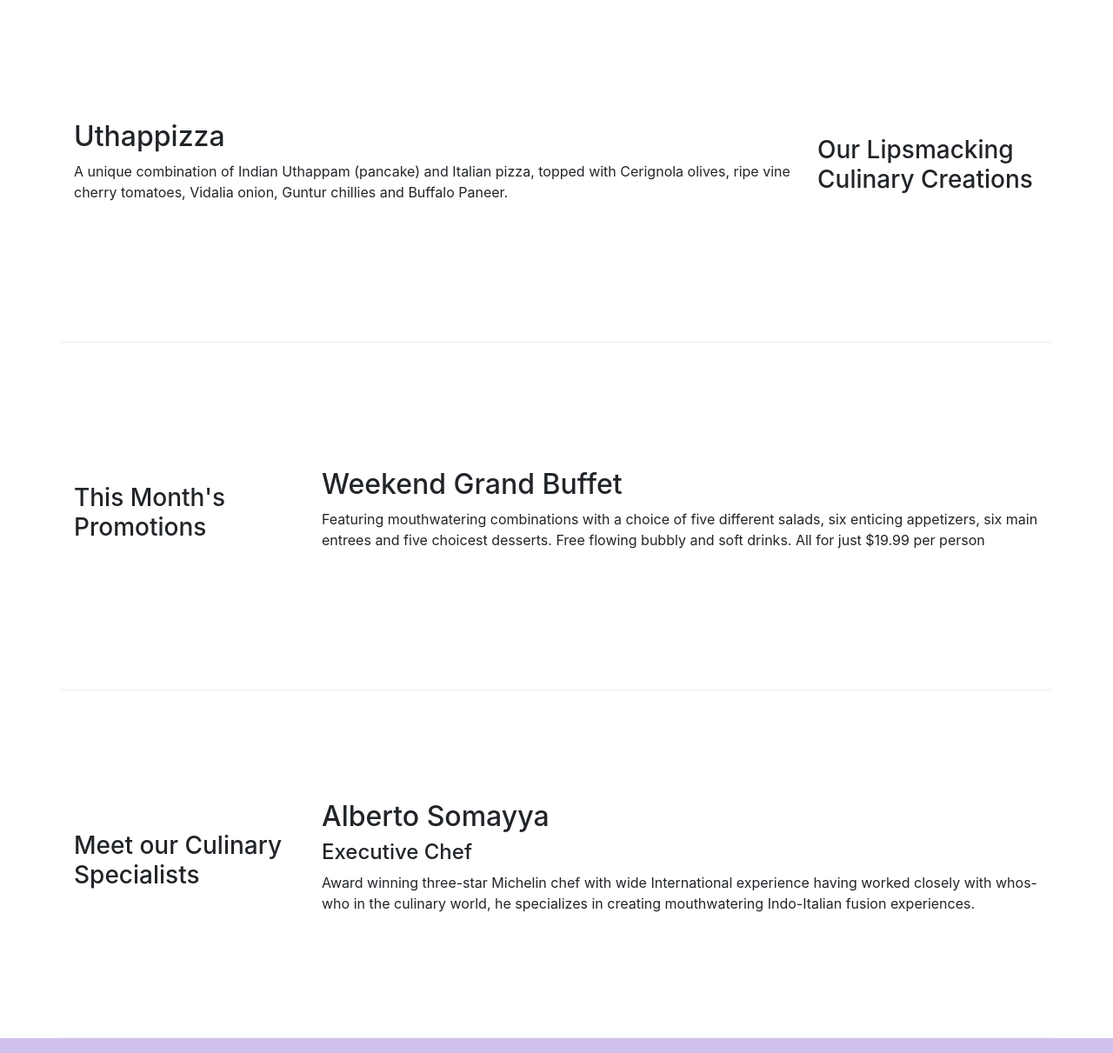
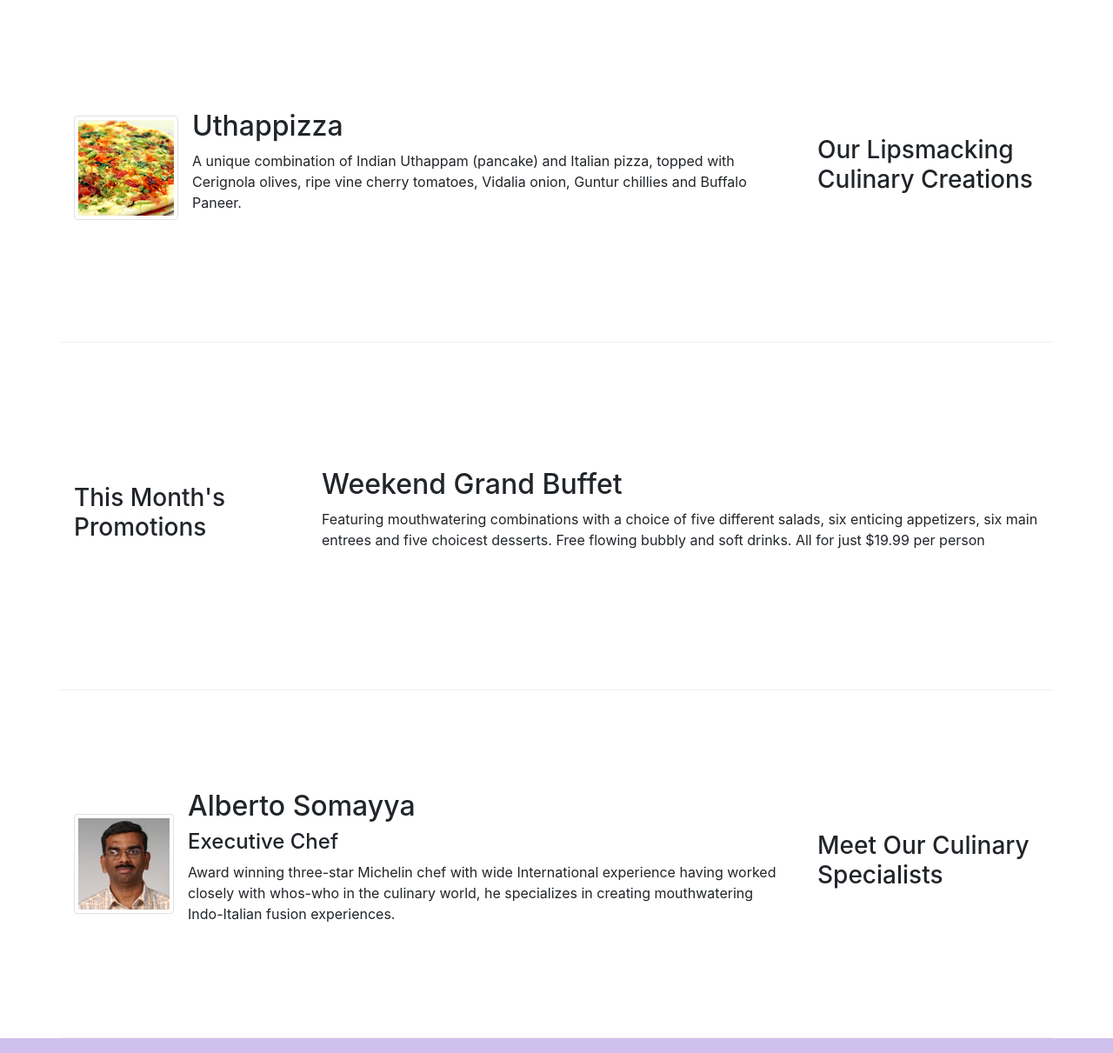
Before and after one commit to Abdelmounaim21/conFusion, a website: page index.html in a window 1280 px wide. Shown: the part 360-1571 px from the top of the page at 87% size. Drawn offline with nearby package versions, Linux system fonts and the light colour scheme.

Commit message:
images and media

```diff
--- a/index.html
+++ b/index.html
@@ -22,6 +22,7 @@
             <button class="navbar-toggler" type="button" data-toggle="collapse" data-target="#Navbar">
                 <span class="navbar-toggler-icon"></span>
             </button>
+            <a class="navbar-brand mr-2" href="#"><img src="img/logo.png" height="30" width="41"></a>
             <a class="navbar-brand" href="#">Ristorante Con Fusion</a>
             <div class="collapse navbar-collapse" id="Navbar">
                 <ul class="navbar-nav mr-auto">
@@ -41,7 +42,8 @@
                     <h1>Ristorante con Fusion</h1>
                     <p>We take inspiration from the World's best cuisines, and create a unique fusion experience. Our lipsmacking creations will tickle your culinary senses!</p>
                 </div>
-                <div class="col-12 col-sm">
+                <div class="col-12 col-sm align-self-center">
+                    <img src="img/logo.png" class="img-fluid">
                 </div>
             </div>
         </div>
@@ -50,16 +52,26 @@
 
 
     <div class="container">
-
-        <div class="row row-content align-items-center">
+        <div class="row row-content align-items-center" >
             <div class="col-12 col-sm-4 order-sm-last col-md-3">
-                <h3>Our Lipsmacking Culinary Creations</h3>
-            </div>
-            <div class="col col-sm order-sm-first col-md">
-                <h2>Uthappizza</h2>
-                <p class="d-none d-sm-block">A unique combination of Indian Uthappam (pancake) and Italian pizza, topped with Cerignola olives, ripe vine cherry tomatoes, Vidalia onion, Guntur chillies and Buffalo Paneer.</p>
+            <h3>Our Lipsmacking Culinary Creations</h3>
+          </div>
+        <div class="col col-sm order-sm-first col-md " >
+            <div class="media">
+                <img class="d-flex mr-3 img-thumbnail align-self-center"
+                        src="img/uthappizza.png" alt="Uthappizza">
+                <div class="media-body">
+                    <h2 class="mt-0">Uthappizza</h2>
+                    <p class="d-none d-sm-block">A unique combination of Indian Uthappam (pancake) and
+                        Italian pizza, topped with Cerignola olives, ripe vine
+                        cherry tomatoes, Vidalia onion, Guntur chillies and
+                        Buffalo Paneer.</p>
+                </div>
+              </div>
             </div>
         </div>
+
+
 
 
         <div class="row row-content align-items-center">
@@ -73,15 +85,27 @@
         </div>
 
         <div class="row row-content align-items-center">
-            <div class="col-12 col-sm-4 col-md-3">
-                <h3>Meet our Culinary Specialists</h3>
+            <div class="col-12 col-sm-4 order-sm-last col-md-3">
+                <h3>Meet Our Culinary Specialists</h3>
             </div>
-            <div class="col col-sm col-md">
-                <h2>Alberto Somayya</h2>
+            <div class="col col-sm order-sm-first col-md " >
+
+        <div class="media">
+            <img class="d-flex mr-3 img-thumbnail align-self-center"
+                    src="img/alberto.png" alt="Alberto Somayya">
+            <div class="media-body">
+                <h2 class="mt-0">Alberto Somayya</h2>
                 <h4>Executive Chef</h4>
-                <p class="d-none d-sm-block">Award winning three-star Michelin chef with wide International experience having worked closely with whos-who in the culinary world, he specializes in creating mouthwatering Indo-Italian fusion experiences. </p>
+                <p class="d-none d-sm-block">Award winning three-star Michelin chef with wide
+                    International experience having worked closely with
+                    whos-who in the culinary world, he specializes in
+                    creating mouthwatering Indo-Italian fusion experiences.
+                    </p>
             </div>
         </div>
+            </div>
+        </div>
+
     </div>
 
     <footer class="footer">
```
Also changed, not shown: aboutus.html (+3 -1 lines), contactus.html (+3 -1 lines), img/alberto.png (added), img/buffet.png (added), img/logo.png (added), img/uthappizza.png (added), 1 other file.
